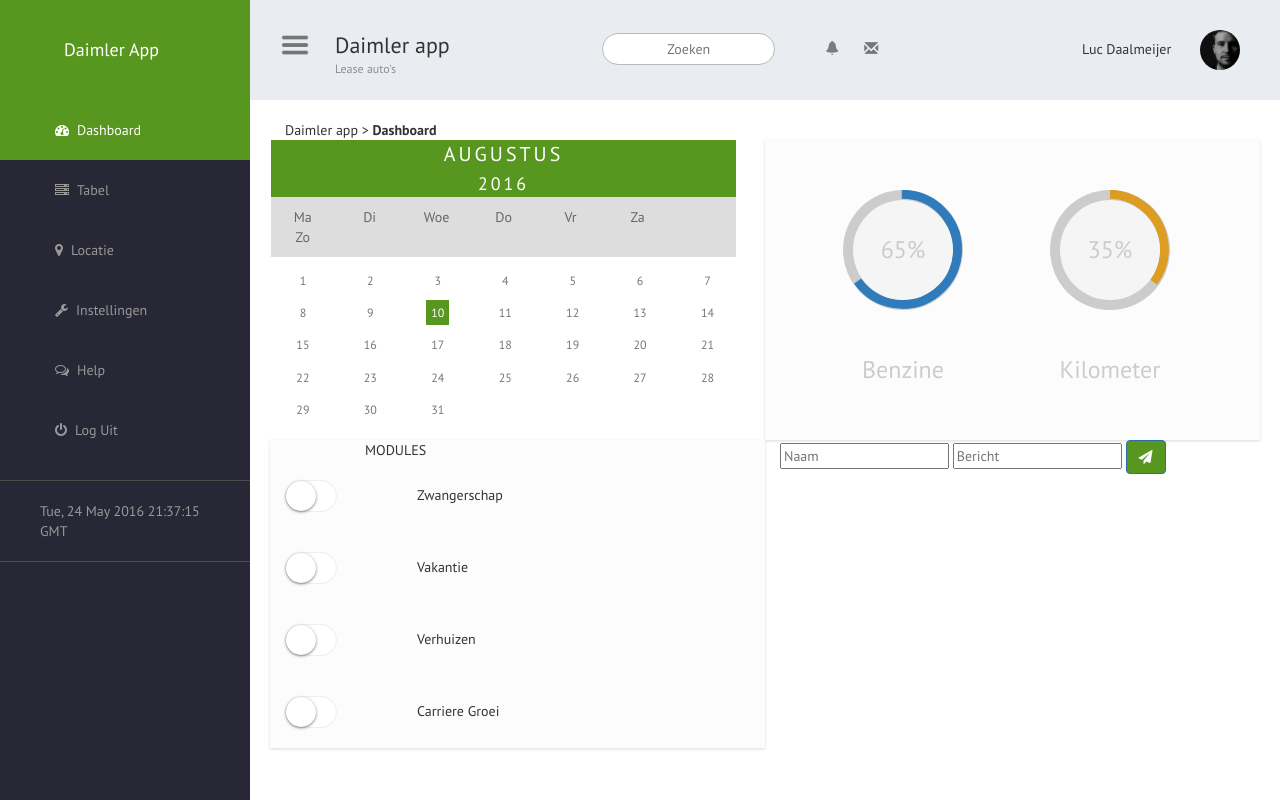
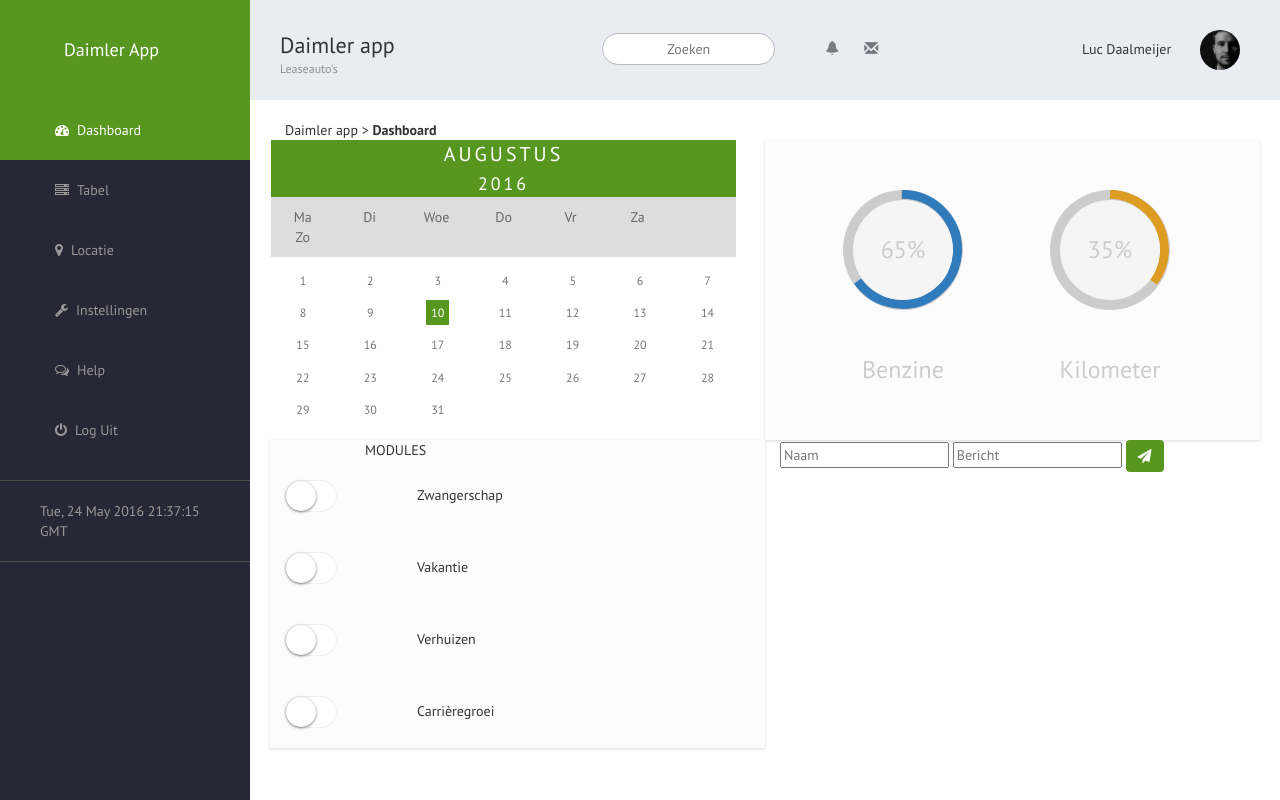
Before and after one commit to Demi101/Dashboard, a PHP site: page /index.php in a window 1280 px wide. Run offline with PHP 8.4, Linux system fonts and the light colour scheme; some libraries are stand-ins or nearby versions.

Commit message:
Geperfectioneerd en style aangepast

```diff
--- a/header.php
+++ b/header.php
@@ -1,7 +1,7 @@
 <div class="main-bar-top">
   <p class="titel">Daimler app</p>
-  <p class="titel-2">Lease auto's</p>
-  <img src="img/icon-menu.png" class="menu-icon">
+  <p class="titel-2">Leaseauto's</p>
+<!--   <img src="img/icon-menu.png" class="menu-icon"> -->
   <form style="padding-top: 30px; float: right; margin-right: 40px;">
       <input placeholder="Zoeken" style="    text-align: center;padding: 5px;border-radius: 25px; border: 1px solid #B9B9B9; padding-left: 5px; color: #B9B9B9;"><span class="glyphicon glyphicon-bell" style="opacity: .6;margin-left: 50px;"></span><span class="glyphicon glyphicon-envelope" style="opacity: .6;color:#272735; margin-left: 25px;"></span>
       <span style="margin-left: 200px;">Luc Daalmeijer</span>
--- a/index.php
+++ b/index.php
@@ -142,14 +142,14 @@
                             <input type="checkbox" id="switch1" class="switch" aria-hidden="false" onClick="Modules();"><label for="switch1" class="switch-label">Checkbox Label</label><p>Zwangerschap</p><br>
                             <input type="checkbox" id="switch2" class="switch" aria-hidden="false"><label for="switch2" class="switch-label">Checkbox Label</label><p>Vakantie</p><br>
                             <input type="checkbox" id="switch3" class="switch" aria-hidden="false"><label for="switch3" class="switch-label">Checkbox Label</label><p>Verhuizen</p><br>
-                            <input type="checkbox" id="switch4" class="switch" aria-hidden="false"><label for="switch4" class="switch-label">Checkbox Label</label><p>Carriere Groei</p>
+                            <input type="checkbox" id="switch4" class="switch" aria-hidden="false"><label for="switch4" class="switch-label">Checkbox Label</label><p>Carrièregroei</p>
                         </section>
                         <section class="berichten col-lg-6">
                             <form action="" method="post">
-                            <input type="text" placeholder="Naam">
-                            <input type="text" placeholder="Bericht">
-                            <button type="submit" class="btn btn-primary btn-send">
-                                <i class="fa fa-paper-plane" aria-hidden="true"></i>
+                                <input type="text" placeholder="Naam">
+                                <input type="text" placeholder="Bericht">
+                                <button type="submit" class="btn btn-primary btn-send">
+                                    <i class="fa fa-paper-plane" aria-hidden="true"></i>
                             </button>
                             </form>
                         </section>
--- a/style.css
+++ b/style.css
@@ -119,14 +119,16 @@ p{
   font-size: 22px;
     position: absolute;
     top: 30px;
-    margin-left: 85px;
+    /*margin-left: 85px;*/
+    margin-left: 30px;
   font-family: 'PT Sans', sans-serif!important;
 }
 .titel-2{
   font-size: 12px;
     position: absolute;
     top: 60px;
-    margin-left: 85px;
+    /*margin-left: 85px;*/
+    margin-left: 30px;
   font-family: 'PT Sans', sans-serif!important;
   opacity: .5;
 }
@@ -315,4 +317,12 @@ ul {list-style-type: none;}
 /* Button send message */
 .btn-send{
   background-color: #57971f;
+  -webkit-transition: background-color .5s; /* Safari */
+  transition: background-color .5s;
+  border: none;
 }
+
+.btn-send:hover{
+  background-color: #6ebe27;
+  border: none;
+}
```
